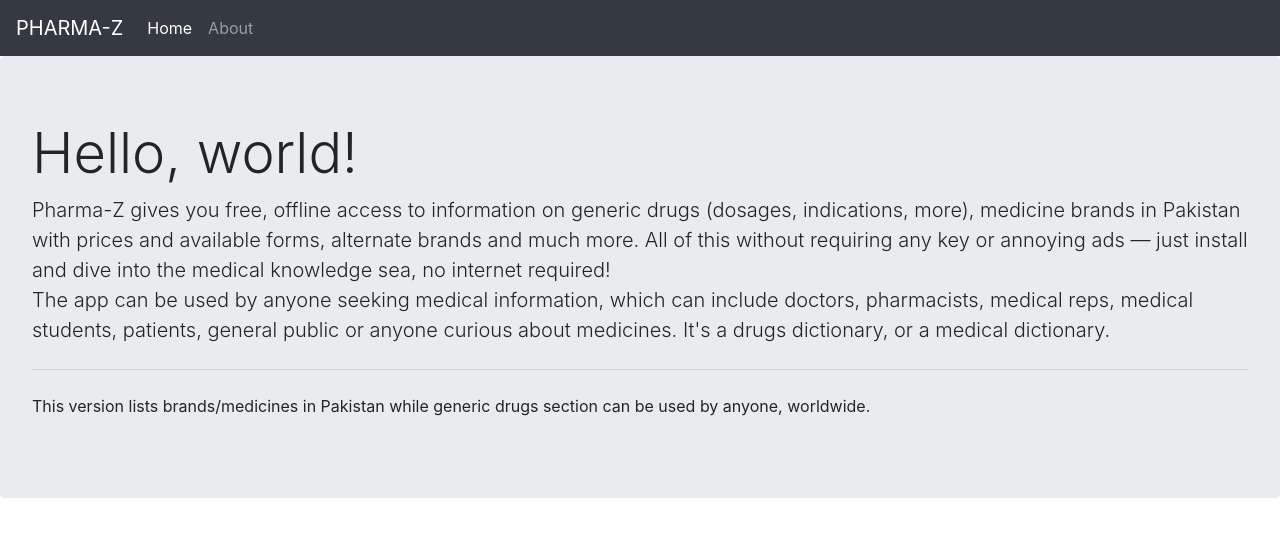
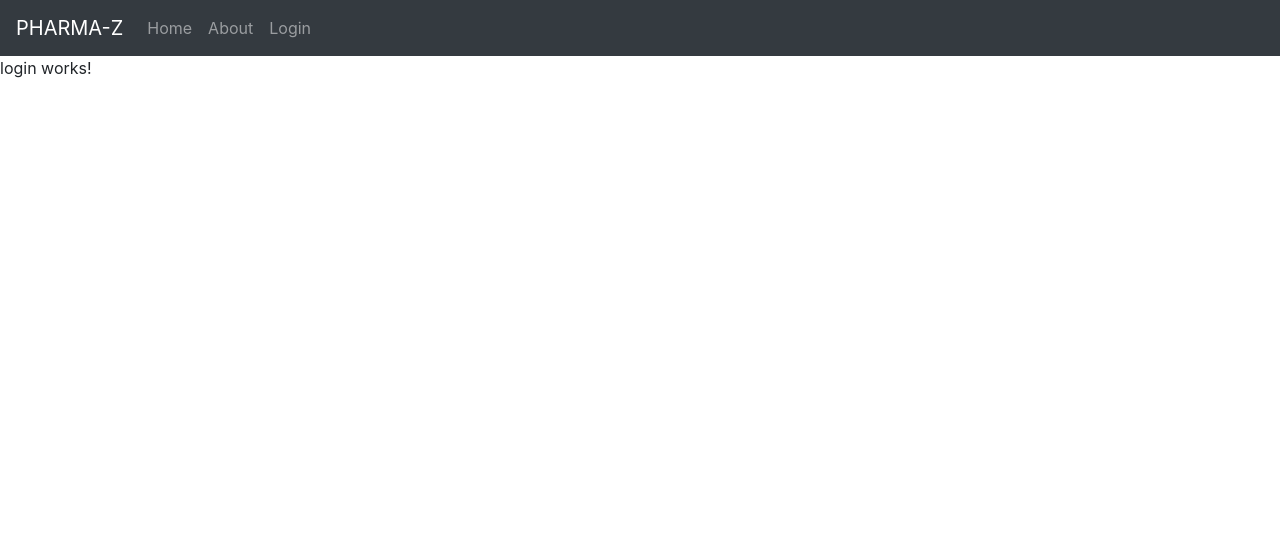
Before and after one commit to Mohsin060208/AngularApp, an Angular app in the folder myAngularApp/: page /login in a window 1280 px wide. Before the commit this address led to /. Shown: the top 536 px of the page. Built offline with nearby package versions, Linux system fonts and the light colour scheme.

Commit message:
minor fix

```diff
--- a/myAngularApp/src/app/app-routing.module.ts
+++ b/myAngularApp/src/app/app-routing.module.ts
@@ -1,9 +1,13 @@
 import { NgModule } from '@angular/core';
 import { Routes, RouterModule } from '@angular/router';
 import { AboutComponent } from './about/about.component';
+import { LoginComponent } from './login/login.component';
+import { HomeComponent } from './home/home.component';
 
 const routes: Routes = [
+  { path: 'home', component: HomeComponent},
   { path: 'about', component:  AboutComponent},
+  { path: 'login', component:  LoginComponent},
 ];
 
 @NgModule({
--- a/myAngularApp/src/app/app.component.html
+++ b/myAngularApp/src/app/app.component.html
@@ -6,19 +6,16 @@
   <nav class="navbar navbar-expand navbar-dark bg-dark">
     <a class="navbar-brand" href="#">{{ title }}</a>
     <ul class="nav navbar-nav">
-      <li class="nav-item active">
-          <a class="nav-link" href="#" [routerLink]="['/']">Home</a>
+      <li class="nav-item">
+          <a class="nav-link" href="#" [routerLink]="['/home']">Home</a>
       </li>
       <li class="nav-item">
           <a class="nav-link" href="#" [routerLink]="['/about']">About</a>
       </li>
+      <li class="nav-item">
+        <a class="nav-link" href="#" [routerLink]="['/login']">Login</a>
+    </li>
       </ul>
   </nav>
-<div class="jumbotron">
-    <h1 class="display-4">Hello, world!</h1>
-    <p class="lead">Pharma-Z gives you free, offline access to information on generic drugs (dosages, indications, more), medicine brands in Pakistan with prices and available forms, alternate brands and much more. All of this without requiring any key or annoying ads — just install and dive into the medical knowledge sea, no internet required!<br>The app can be used by anyone seeking medical information, which can include doctors, pharmacists, medical reps, medical students, patients, general public or anyone curious about medicines. It's a drugs dictionary, or a medical dictionary. </p>
-    <hr class="my-4">
-    <p>This version lists brands/medicines in Pakistan while generic drugs section can be used by anyone, worldwide.</p>
-</div>
 
 <router-outlet></router-outlet>
--- a/myAngularApp/src/app/app.module.ts
+++ b/myAngularApp/src/app/app.module.ts
@@ -4,11 +4,15 @@
 import { AppRoutingModule } from './app-routing.module';
 import { AppComponent } from './app.component';
 import { AboutComponent } from './about/about.component';
+import { LoginComponent } from './login/login.component';
+import { HomeComponent } from './home/home.component';
 
 @NgModule({
   declarations: [
     AppComponent,
-    AboutComponent
+    AboutComponent,
+    LoginComponent,
+    HomeComponent
   ],
   imports: [
     BrowserModule,
--- /dev/null
+++ b/myAngularApp/src/app/home/home.component.html
@@ -0,0 +1,4 @@
+<div class="jumbotron">
+  <h1 class="display-4">Hello, world!</h1>
+  <p class="lead">Pharma-Z gives you free, offline access to information on generic drugs (dosages, indications, more), medicine brands in Pakistan with prices and available forms, alternate brands and much more. All of this without requiring any key or annoying ads — just install and dive into the medical knowledge sea, no internet required!<br>The app can be used by anyone seeking medical information, which can include doctors, pharmacists, medical reps, medical students, patients, general public or anyone curious about medicines. It's a drugs dictionary, or a medical dictionary. </p>
+</div>
--- /dev/null
+++ b/myAngularApp/src/app/home/home.component.ts
@@ -0,0 +1,15 @@
+import { Component, OnInit } from '@angular/core';
+
+@Component({
+  selector: 'app-home',
+  templateUrl: './home.component.html',
+  styleUrls: ['./home.component.css']
+})
+export class HomeComponent implements OnInit {
+
+  constructor() { }
+
+  ngOnInit() {
+  }
+
+}
--- /dev/null
+++ b/myAngularApp/src/app/login/login.component.html
@@ -0,0 +1,3 @@
+<p>
+  login works!
+</p>
--- /dev/null
+++ b/myAngularApp/src/app/login/login.component.ts
@@ -0,0 +1,15 @@
+import { Component, OnInit } from '@angular/core';
+
+@Component({
+  selector: 'app-login',
+  templateUrl: './login.component.html',
+  styleUrls: ['./login.component.css']
+})
+export class LoginComponent implements OnInit {
+
+  constructor() { }
+
+  ngOnInit() {
+  }
+
+}
```
Also changed, not shown: myAngularApp/src/app/home/home.component.css (added), myAngularApp/src/app/login/login.component.css (added), 2 other files (tests, documents, lock files or other folders).
